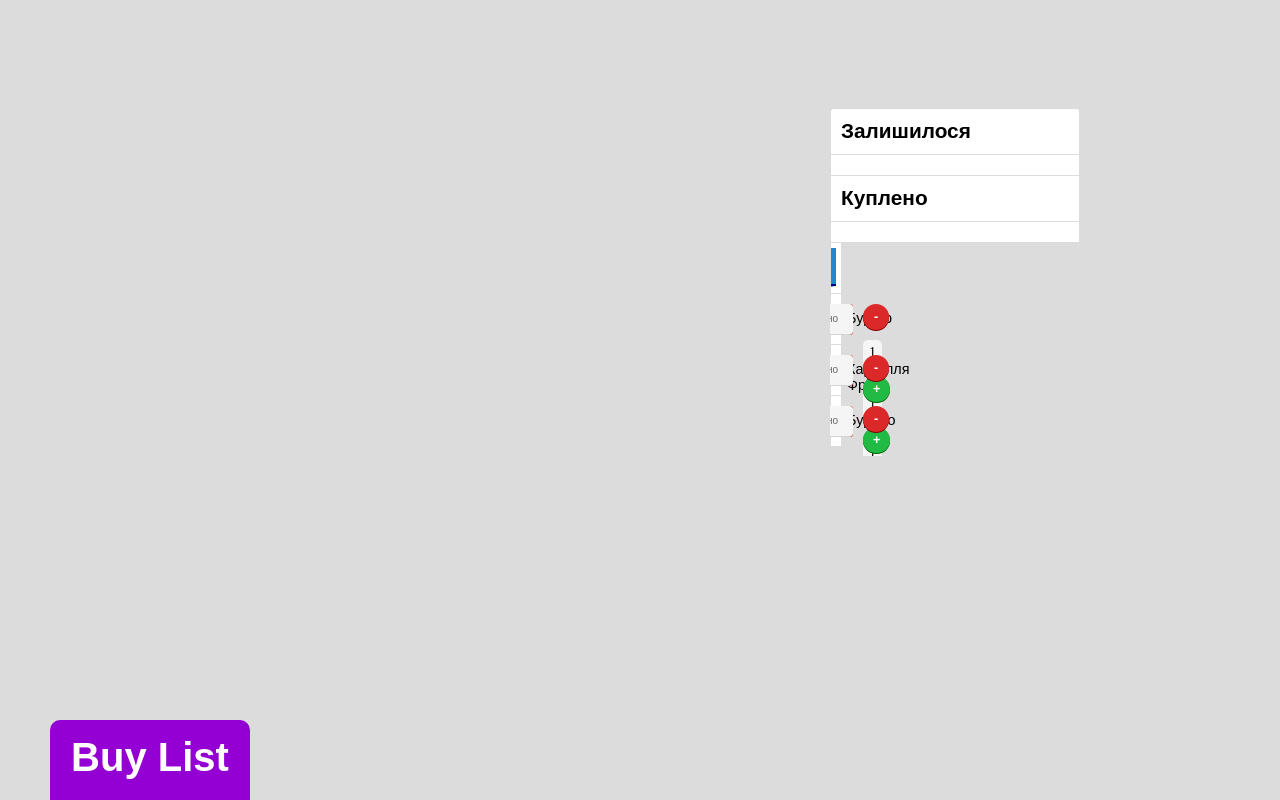
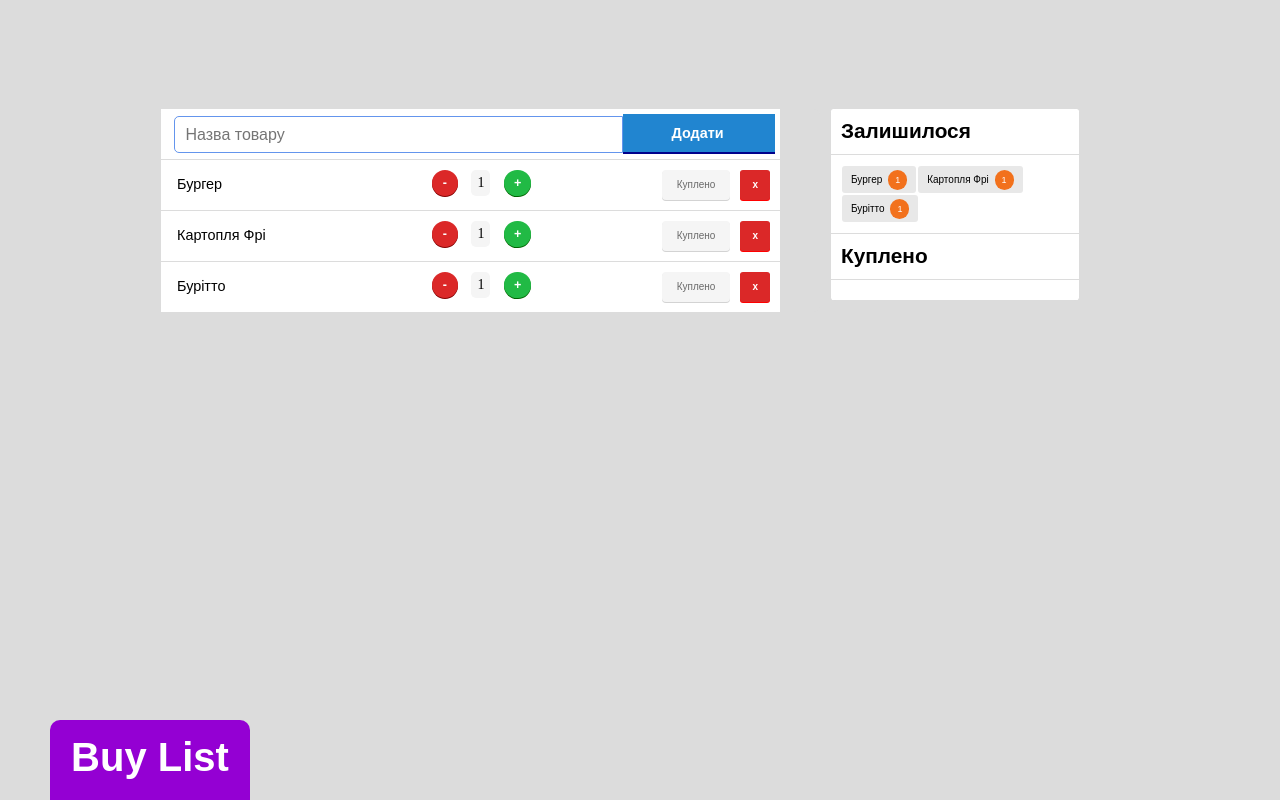
Before and after one commit to KristinaBozhena/BuyList-0.03, a plain HTML site: page index.html in a window 1280 px wide. Drawn offline with nearby package versions, Linux system fonts and the light colour scheme.

Commit message:
without change name

```diff
--- a/index.html
+++ b/index.html
@@ -10,32 +10,24 @@
         <div class="bl-background">
             <div class="bl-bought">
                 <div class="bl-title">Залишилося</div>
-                <div class="bl-title-list">
-                    <div class="bl-not-bought-template" style="display:none">
-                        <span class="bl-not-bought-list">
+                <div class="bl-title-list-not-bought"></div>
+                <div class="bl-title">Куплено</div>
+                <div class="bl-title-list-bought"></div>
+
+
+                <div class="bl-item-list-template" style="display:none">
+                        <span class="bl-item-list">
                             <span class="bl-name-prod">Бургер</span>
                             <span class="bl-count-list">1</span>
                         </span>
                 </div>
             </div>
-                <div class="bl-title">Куплено</div>
-                <div class="bl-title-list">
-                </div>
             <div class="bl-list" claerfix>
                 <div class="bl-new-product">
                      <button class="bl-add-product">Додати</button>
                         <input type="text" placeholder="Назва товару" class="add-prod-text">
+
                     </div>
-                </div>
-        </div>
-    </div>
-
-    <div class="banner">
-        <div class="bl-buylist">Buy List</div>
-        <div class="bl-creation">Created by:</div>
-        <div class="bl-myname">Christina</div>
-    </div>
-
                  <div class="row-template" style="display:none">
                      <div class="bl-row">
                         <div class="bl-product"></div>
@@ -52,6 +44,16 @@
                         </div>
                     </div>
                  </div>
+            </div>
+        </div>
+    </div>
+
+
+    <div class="banner">
+        <div class="bl-buylist">Buy List</div>
+        <div class="bl-creation">Created by:</div>
+        <div class="bl-myname">Christina</div>
+    </div>
 
     <script type="text/javascript" src="https://code.jquery.com/jquery-2.1.4.min.js"> </script>
     <script type="text/javascript" src="/main.js"> </script>
--- a/main.css
+++ b/main.css
@@ -25,8 +25,10 @@ body{
 .bl-bought {
     background: #DCDCDC;
     width: 250px;
+    height: 100%;
     float: right;
     overflow: hidden;
+    display: block;
     margin-left: 50px;
     margin-right: 40px;
     border-radius: 6px;
@@ -42,13 +44,21 @@ body{
     margin: 1px 1px;
 }
 
-.bl-title-list{
+.bl-title-list-not-bought{
     background: white;
     padding: 10px;
     margin: 1px 1px;
 }
 
-.bl-not-bought-list{
+
+.bl-title-list-bought{
+    background: white;
+    padding: 10px;
+    margin: 1px 1px;
+    text-decoration: line-through;
+}
+
+.bl-item-list{
     background-color: #E8E8E8;
     padding: 9px;
     height: 9px;
@@ -123,16 +133,19 @@ body{
 }
 
 .add-prod-text {
-    width: 68%;
+    width: 70%;
     height: 15px;
     padding: 10px 10px;
     margin: 2px;
     margin-right: 0px;
+    margin-left: 0px;
     display: inline-block;
     border: 1px solid #6495ED;
     border-radius: 4px;
     text-align: left;
     font-size: 100%;
+    border-radius: 5px 0px 0px 5px;
+    overflow: scroll;
     font-family: Arial;
     color: #000000;
     float:right;
@@ -141,7 +154,8 @@ body{
 /*Кнопки*/
 .bl-add-product{
     float:right;
-    padding: 10px 25px;
+    width: 25%;
+    padding: 11px 8%;
     margin-left: 0px;
     font-size: 90%;
     text-align: center;
@@ -473,6 +487,7 @@ button:hover::after{
         margin-right: 30px;
     }
 }
+
 .state-not-bought .bl-buy-bought{
     display: none;
 }
@@ -482,8 +497,8 @@ button:hover::after{
 
 }
 
-.state-bought .bl-product{
-    text-decoration: line-through;
+.state-not-bought .item-bought{
+    display: none;
 }
 
 .state-not-change-name .bl-change-name{
@@ -493,6 +508,7 @@ button:hover::after{
 .state-change-name .bl-change-name{
     width: 30%;
     padding: 10px;
+    margin: 10px;
 }
 .state-change-name .bl-product{
     display: none;
--- a/main.js
+++ b/main.js
@@ -1,10 +1,15 @@
 console.log("Hi");
 $(function(){
-    var template = $(".row-template").html();
+    var templateRow = $(".row-template").html();
     var $blList=$(".bl-list");
     var $input=$(".add-prod-text");
+
+    var templateList = $(".bl-item-list-template").html();
+    var $blListItemNotBought=$(".bl-title-list-not-bought");
+    var $blListItemBought=$(".bl-title-list-bought");
+
     function addOneItem(name){
-        var $node=$(template);
+        var $node=$(templateRow);
         var quantity=1;
         var $plus=$node.find(".bl-plus");
         var $minus=$node.find(".bl-minus");
@@ -14,7 +19,12 @@ $(function(){
         var $unbought=$node.find(".bl-buy-bought");
         var $productName=$node.find(".bl-product");
         var $input=$(".add-prod-text");
-        var $changeName=$(".bl-change-name");
+        var $inputName=$(".bl-change-name");
+
+        var $nodeList=$(templateList);
+        var $nameItem=$nodeList.find(".bl-name-prod");
+        var $countItem=$nodeList.find(".bl-count-list");
+
         $node.addClass("state-not-bought");
         $node.addClass("state-not-change-name");
 
@@ -23,21 +33,28 @@ $(function(){
         $blLabel.text(quantity);
         $productName.text(name);
 
+        $blListItemNotBought.append($nodeList);
+        $nameItem.text(name);
+
+
         function onBuyClick(){
             $node.addClass("state-bought");
             $node.removeClass("state-not-bought");
+            $blListItemBought.append($nodeList);
         }
         $bought.click(onBuyClick);
 
         function onUnBuyClick(){
             $node.addClass("state-not-bought");
             $node.removeClass("state-bought");
+            $blListItemNotBought.append($nodeList);
         }
         $unbought.click(onUnBuyClick);
 
         function plus(){
             quantity++;
             $blLabel.text(quantity);
+            $countItem.text(quantity);
         }
         $plus.click(plus);
 
@@ -45,70 +62,68 @@ $(function(){
             if(quantity>1){
                 quantity--;
                 $blLabel.text(quantity);
+                $countItem.text(quantity);
             }
         }
         $minus.click(minus);
 
         function deleteProd(){
             $node.remove();
+            $nodeList.remove();
         }
         $delete.click(deleteProd);
 
-        /*$productName.click(function(){
-            var $oldName = $productName.text();
-            $node.addClass("state-change-name");
-            $node.removeClass("state-not-change-name");
-            var $newName = "";
-            console.log("old name", $oldName);
-            $changeName.val($oldName);
-
-            $changeName.on("input", function() {
-                console.log("this name", $(this).val());
-                $newName=$(this).val();
-                console.log("new name", $newName);
-                $productName.text($newName);
-            });
-
-            $changeName.focus();
-            $changeName.focusout(function() {
-                $node.removeClass("state-change-name");
-                $node.addClass("state-not-change-name");
-
-            });
-
-
-
-        });
-
-        $node.addClass("state-not-bought");
-        $node.addClass("state-not-change-name");*/
+//        var name = $productName.text();
+//        $inputName.val(name);
+//
+//        $productName.click(function(){
+//            $node.addClass("state-change-name");
+//            $node.removeClass("state-not-change-name");
+//
+//
+//            $inputName.focus();
+//            $inputName.onblur = function() {
+//                $node.removeClass("state-change-name");
+//                $node.addClass("state-not-change-name");
+//            };
+//        });
 
         function updateNode(node, fn) { node.fadeOut(250, function(){
             fn();
             node.fadeIn(250); });
         }
 
+        function updateNodeList(nodeList, fn) { nodeList.fadeOut(250, function(){
+            fn();
+            nodeList.fadeIn(250); });
+        }
     }
 
-    $(".bl-add-product").click(function(){
+    function onAddClick(){
         var text=$input.val();
+        console.log("Name", text);
         if(text){
+            console.log("Name", text);
             addOneItem(text);
             $input.val("");
         }
-         $input.focus();
-    });
+        $input.focus();
+    }
+    $(".bl-add-product").click(onAddClick);
 
-    $(".bl-add-product").keypress(function(event) {
-        if (event.which === 13) {
+    function onEnterClick(event){
+        if(event.which === 13) {
             var text=$input.val();
+            console.log("Name", text);
             if(text){
                 addOneItem(text);
                 $input.val("");
             }
             $input.focus();
         }
-    });
+    }
+    $(".add-prod-text").keypress(onEnterClick);
+
 
     addOneItem("Бургер");
     addOneItem("Картопля Фрі");
```
Lines whose indentation alone changed are shown as unchanged.
